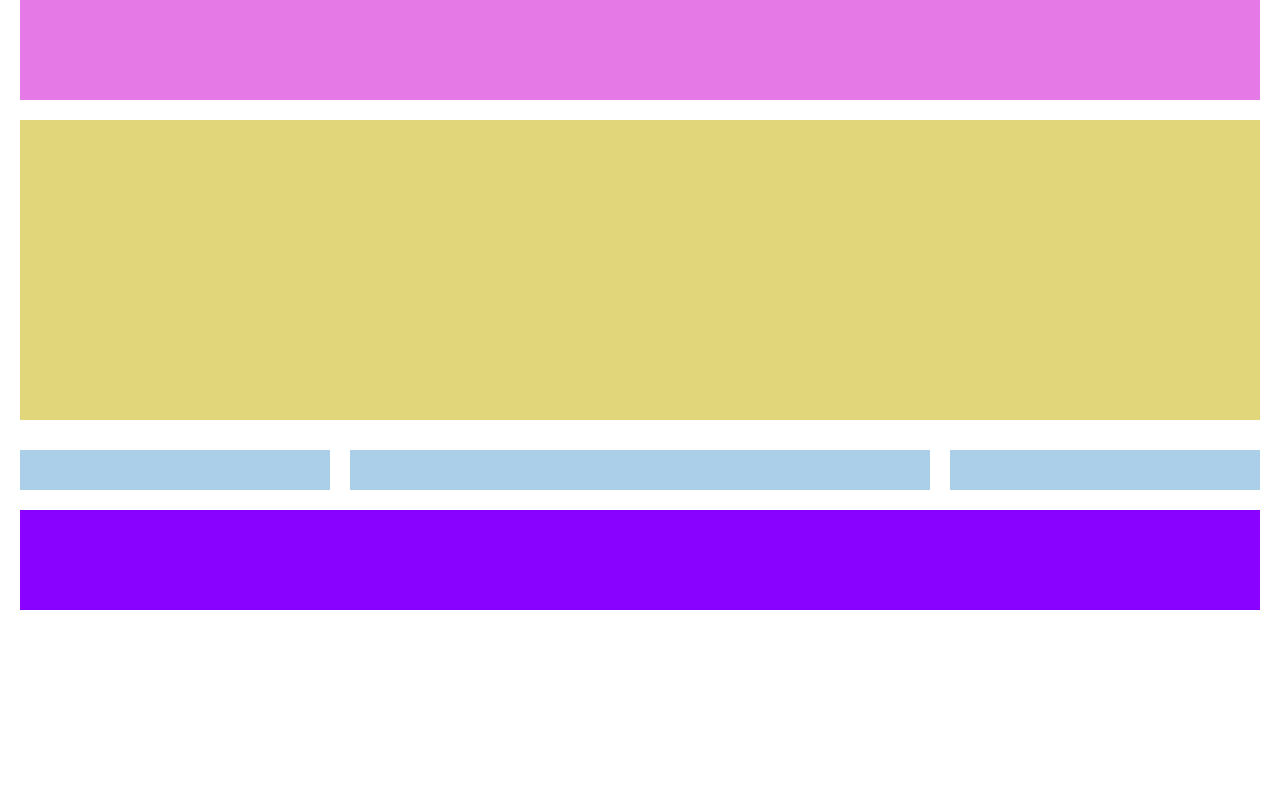
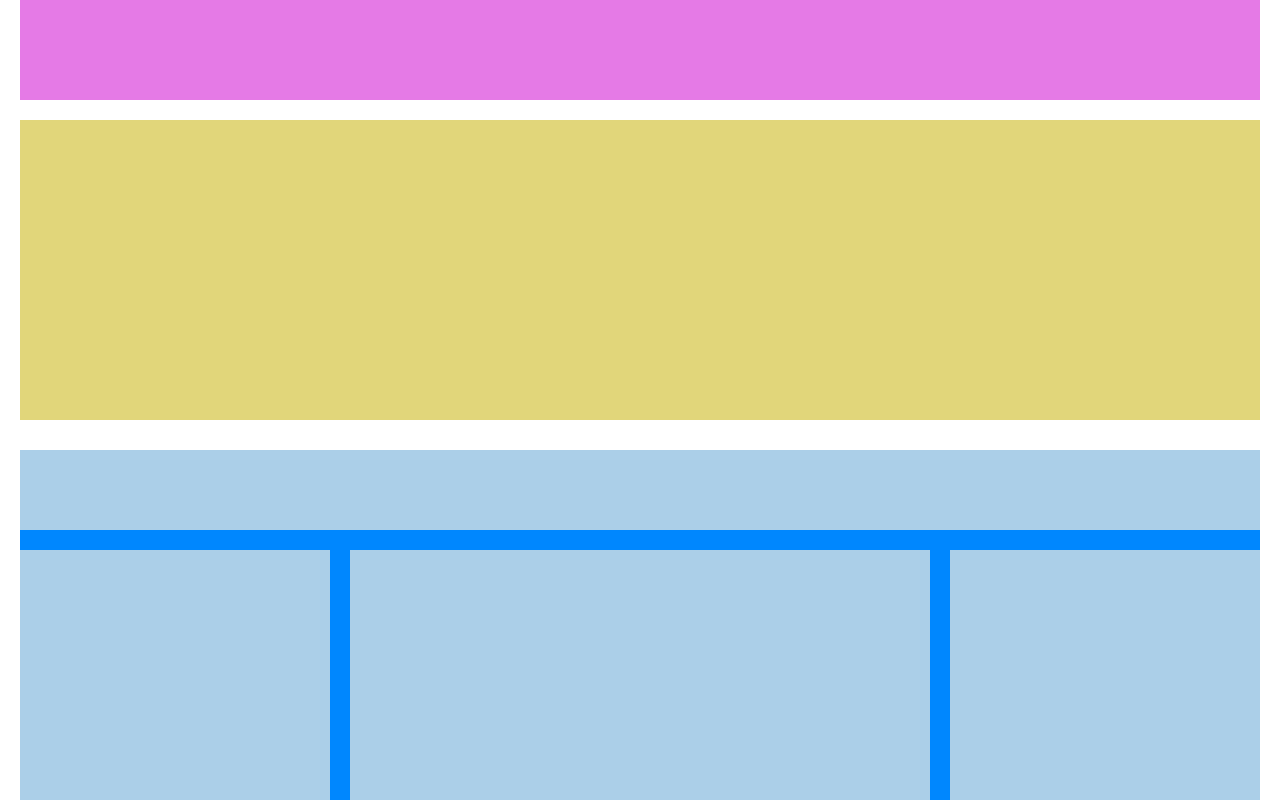
Before and after one commit to Luca92mic/htmlcss-struttura-wp, a plain HTML site: page index.html in a window 1280 px wide. Shown: the top 800 px of the page. Drawn offline with Linux system fonts and the light colour scheme.

Commit message:
fix box centrali

```diff
--- a/css/style.css
+++ b/css/style.css
@@ -22,20 +22,27 @@ main{
     margin: 20px 0;
 }
 
+/* box giallo */
+.yellow{
+    height: 300px;
+    background-color: #E1D67A;
+    margin-bottom: 30px;
+}
+
 /* colonna di sinistra */
 .float-left{
     float: left;
 }
 
 aside{
-    height: 100%;
+    height: 600px;
     width: 25%;
     background-color: #ABCFE8;
 }
 
 section{
     margin: 0 20px;
-    height: 100%;
+    height: 600px;
     width: calc(50% - 40px);
     background-color: #ABCFE8;
 }
@@ -50,8 +57,13 @@ section{
     padding: 20px;
 }
 
-.yellow{
-    height: 300px;
-    background-color: #E1D67A;
-    margin-bottom: 30px;
+.box{
+    background-color: #0087FE;
+    border-bottom: 20px solid #0087FE;
 }
+
+.box-azzurro{
+    height: 100px;
+    background-color: #ABCFE8;
+    border-bottom: 20px solid #0087FE;
+}
--- a/index.html
+++ b/index.html
@@ -20,6 +20,7 @@
         <div class="yellow"></div>
 
         <!-- box -->
+        <div class="box-azzurro"></div>
 
         <div class="box clearfix">
 
```
